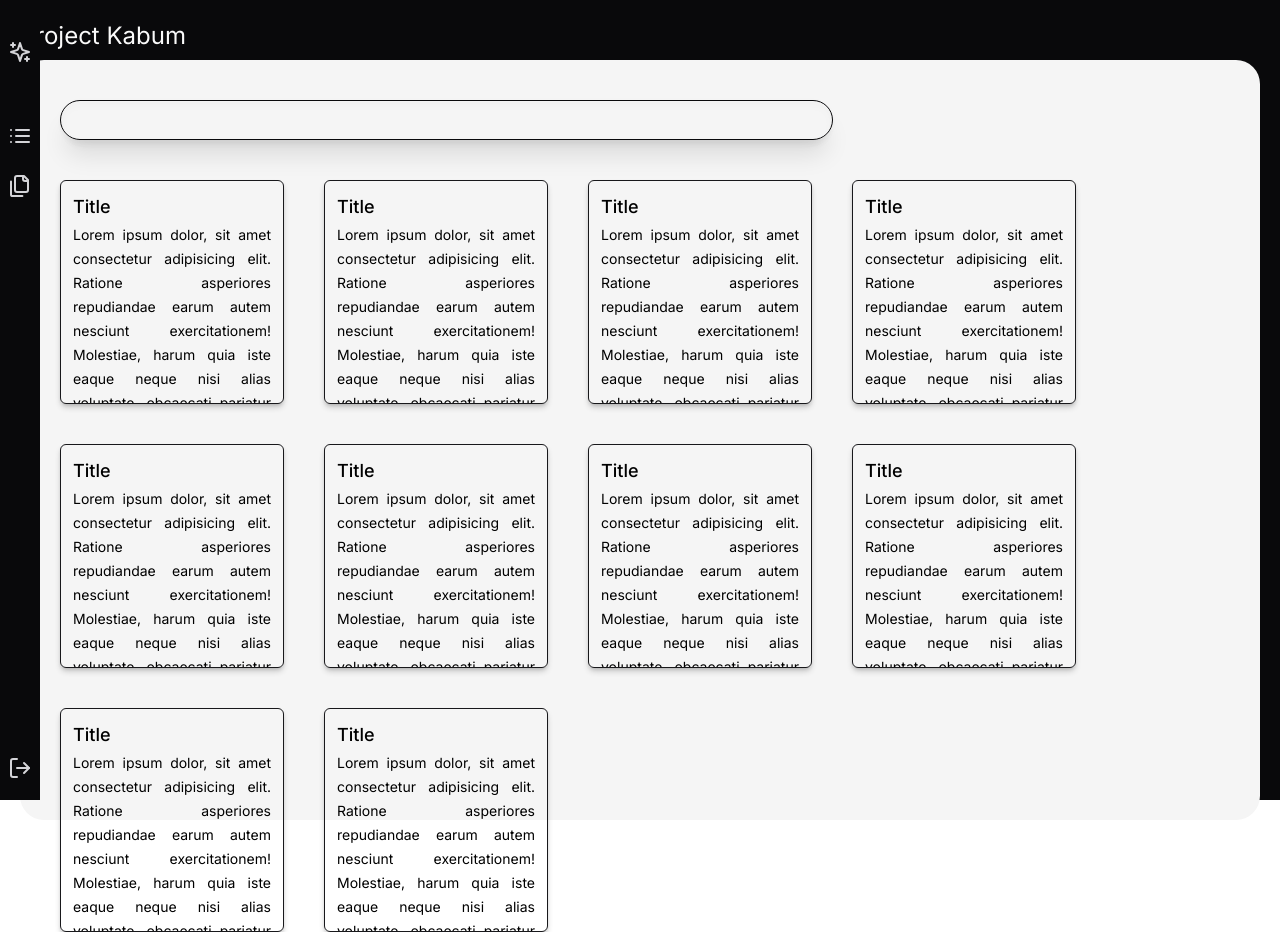
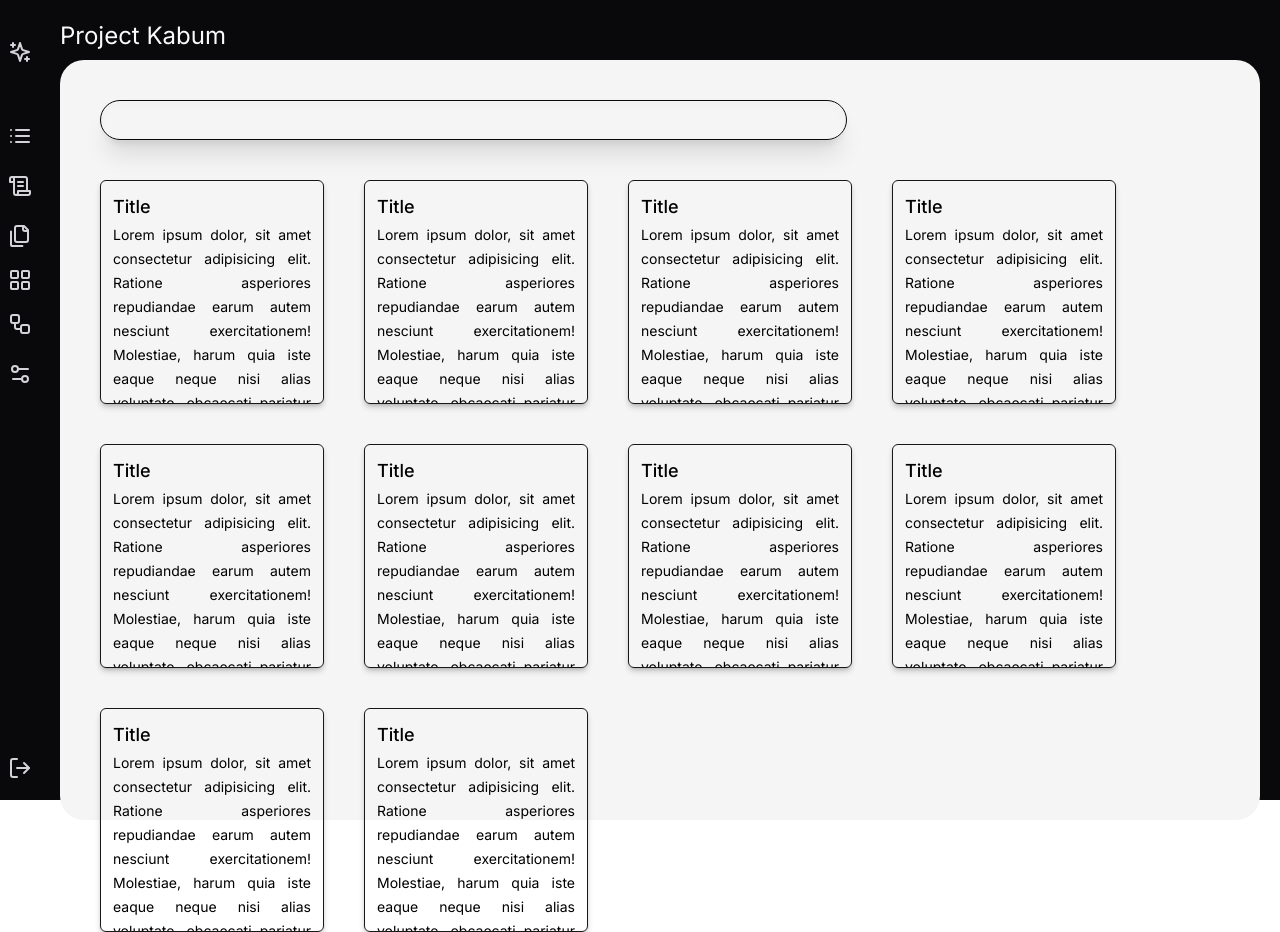
Before and after one commit to IsaacGSS/is-space, a Next.js app: page /notion in a window 1280 px wide. Built offline with nearby package versions, Linux system fonts and the light colour scheme.

Commit message:
correcao

```diff
--- a/src/app/layout.tsx
+++ b/src/app/layout.tsx
@@ -21,7 +21,7 @@ export default function RootLayout({
 }>) {
   return (
     <html lang='pt-BR'>
-      <body className={`${inter.className} ${roboto_mono} flex`}>
+      <body className={`${inter.className} ${roboto_mono} inline-flex ml-10`}>
         <CommandBar key={'sd'} />
         {children}
       </body>
--- a/src/components/CommandBar/BarRoot.tsx
+++ b/src/components/CommandBar/BarRoot.tsx
@@ -34,23 +34,23 @@ export const BarRoot = () => {
           <ButtonLink href='/list'>
             <List className='md:size-6 size-5 ' />
           </ButtonLink>
-          {/* <ButtonLink href='/notion'>
+           <ButtonLink href='/notion'>
             <ScrollText className='md:size-6 size-5 ' />
-          </ButtonLink> */}
+          </ButtonLink>
           <Files
             className='md:size-6 size-5 cursor-pointer'
             onClick={() => {
               setOpenFiles(!openFiles)
             }}
           />
-          {/* <LayoutGrid className='md:size-6 size-5 ' /> */}
-          {/* <ButtonLink href='/flow'>
+           <LayoutGrid className='md:size-6 size-5 ' />
+           <ButtonLink href='/flow'>
             <Workflow className='md:size-6 size-5 ' />
-          </ButtonLink> */}
-          {/* configuracao */}
-          {/* <ButtonLink href='/settings'>
+          </ButtonLink>
+
+           <ButtonLink href='/settings'>
             <Settings2 className='md:size-6 size-5 ' />
-          </ButtonLink> */}
+          </ButtonLink>
         </div>
 
         <LogOut className='md:size-6 size-5 absolute bottom-5 inset-x-1/2 -translate-x-1/2' />
```
Also changed, not shown: 1 other file (tests, documents, lock files or other folders).
